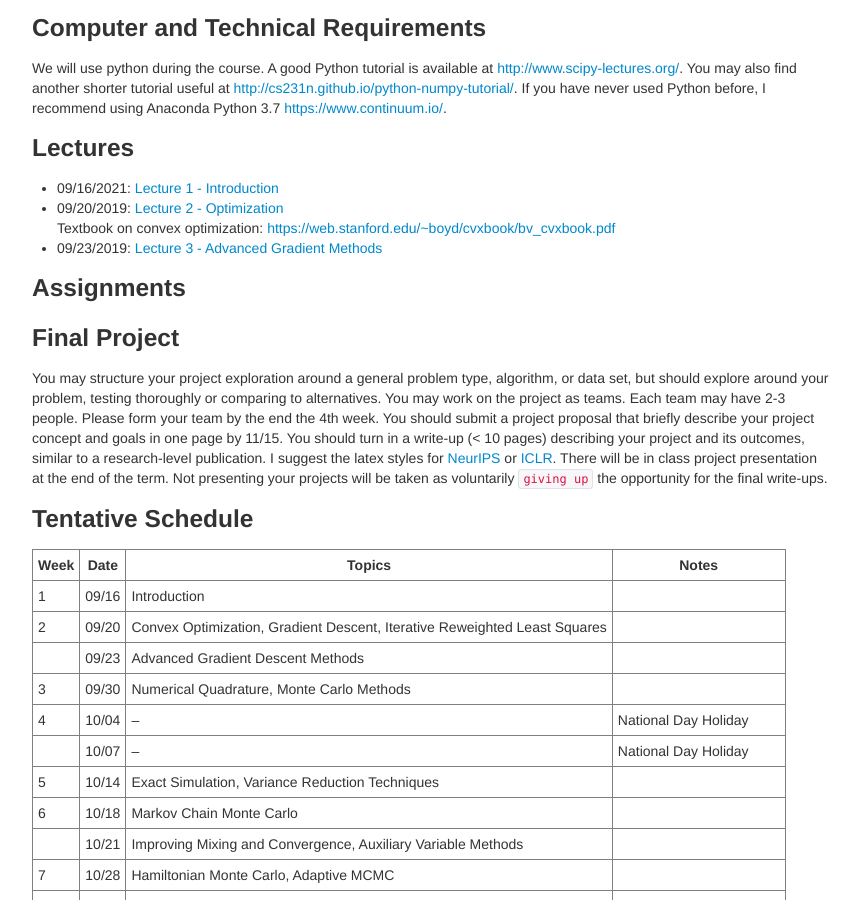
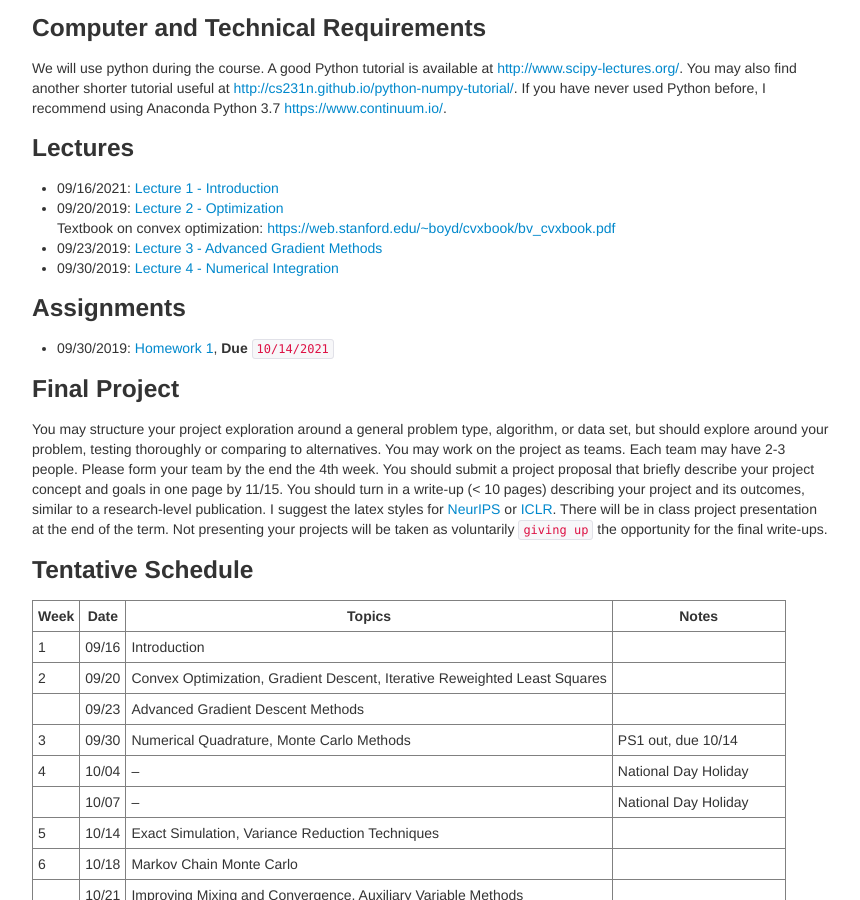
Before and after one commit to zcrabbit/zcrabbit.github.io, a Jekyll site: the page built from courses/smcm-f21.md, in a window 1280 px wide and 900 px high, scrolled down 965 px. Shown: the whole window, without its empty margins (208-1068 px from the left). Built offline with Jekyll 4.4.1, drawn with Linux system fonts in a browser that asks for light colours.

Commit message:
lecture 4 and homework 1 out

```diff
--- a/courses/smcm-f21.md
+++ b/courses/smcm-f21.md
@@ -41,9 +41,10 @@ We will use python during the course. A good Python tutorial is available at <ht
 - 09/20/2019: [Lecture 2 - Optimization]({{sites.baseurl}}/static/slides/smcm_fall21/lec02.pdf)
   Textbook on convex optimization: <https://web.stanford.edu/~boyd/cvxbook/bv_cvxbook.pdf>
 - 09/23/2019: [Lecture 3 - Advanced Gradient Methods]({{sites.baseurl}}/static/slides/smcm_fall21/lec03.pdf)
-
+- 09/30/2019: [Lecture 4 - Numerical Integration]({{sites.baseurl}}/static/slides/smcm_fall21/lec04.pdf)
 
 ### Assignments
+- 09/30/2019: [Homework 1]({{sites.baseurl}}/static/slides/smcm_fall21/hw01.pdf), **Due** `10/14/2021`
 
 
 ### Final Project
@@ -58,7 +59,7 @@ You may structure your project exploration around a general problem type, algori
 | 1     |09/16 | Introduction |            |
 | 2     |09/20 | Convex Optimization, Gradient Descent, Iterative Reweighted Least Squares|   |
 |       |09/23 | Advanced Gradient Descent Methods |      |
-| 3     |09/30 | Numerical Quadrature, Monte Carlo Methods|  <!--PS1 out, due 10/14-->
+| 3     |09/30 | Numerical Quadrature, Monte Carlo Methods|  PS1 out, due 10/14
 | 4     |10/04 | -- |  National Day Holiday
 |       |10/07 | -- |  National Day Holiday
 | 5     |10/14 | Exact Simulation, Variance Reduction Techniques|    |
```
Also changed, not shown: 3 other files.
